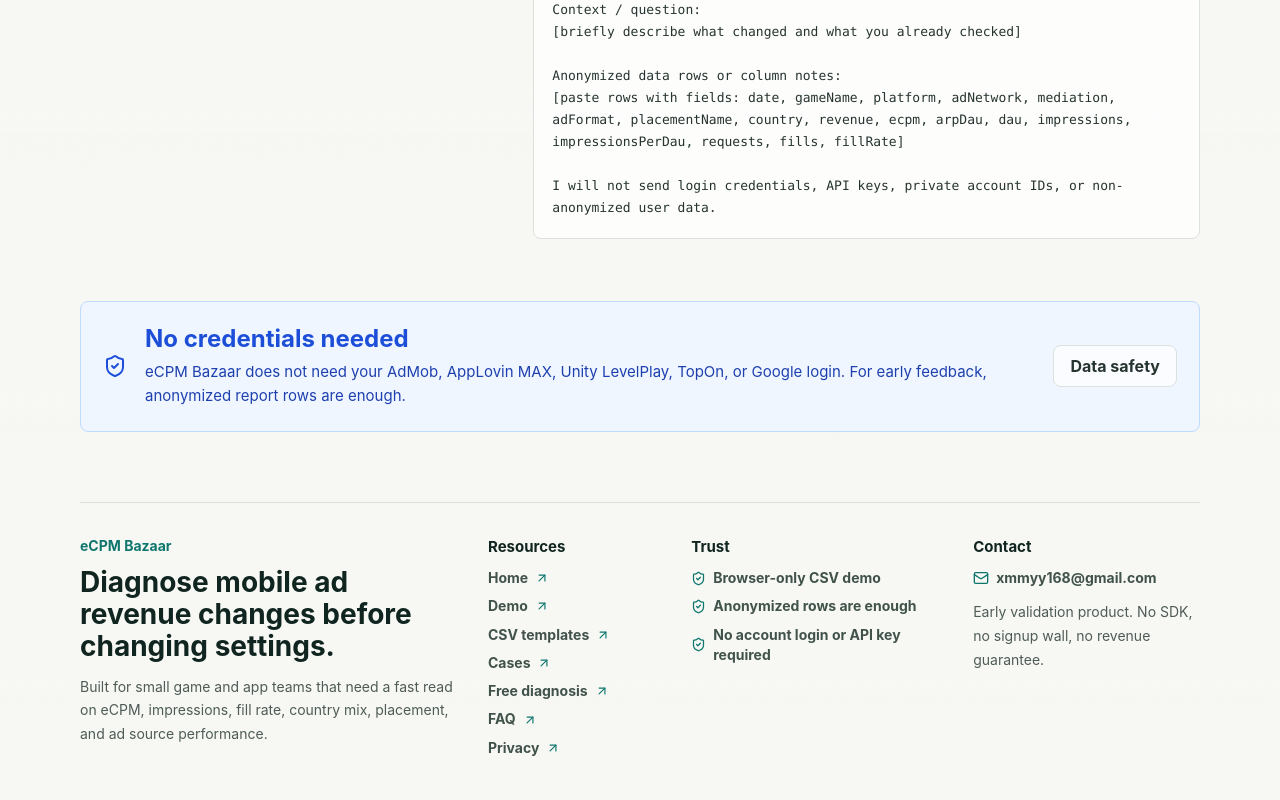
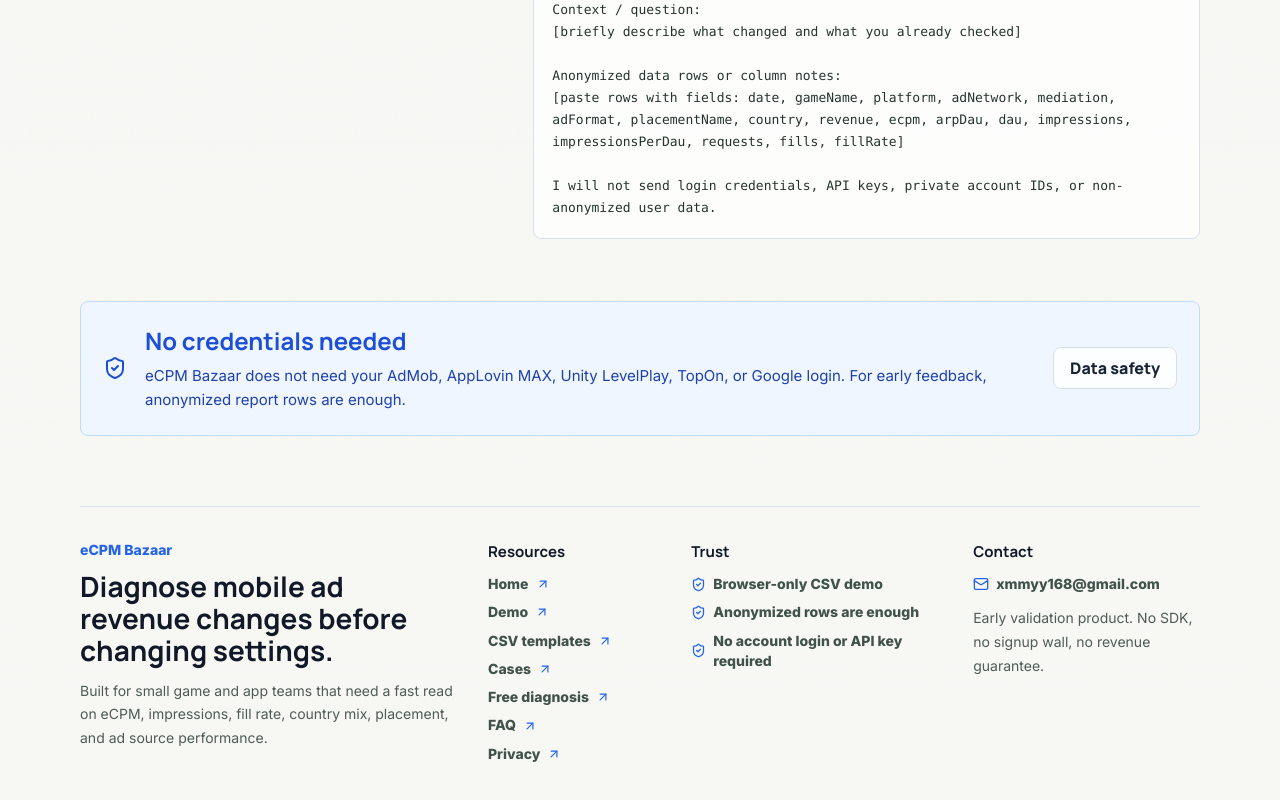
Before and after one commit to X6689/ecpm-bazaar-site, a Next.js app: page /free-diagnosis in a window 1280 px wide. Shown: the part 2794-3594 px from the top of the page. Built offline with nearby package versions, Linux system fonts and the light colour scheme.

Commit message:
Refresh homepage color and typography

```diff
--- a/app/globals.css
+++ b/app/globals.css
@@ -1,15 +1,18 @@
+@import url("https://fonts.googleapis.com/css2?family=Inter:wght@400;500;600;700;800;900&family=Manrope:wght@700;800&display=swap");
+
 :root {
-  --bg: #f7f8f4;
-  --ink: #172026;
-  --muted: #65727d;
-  --soft: #e7ece8;
-  --line: #dbe2dd;
+  --bg: #f7f9ff;
+  --ink: #101828;
+  --muted: #667085;
+  --soft: #eef4ff;
+  --line: #d8e0ee;
   --paper: #ffffff;
-  --deep: #10251f;
-  --teal: #0f766e;
-  --green: #22c55e;
-  --amber: #d97706;
+  --deep: #111827;
+  --teal: #2563eb;
+  --green: #10b981;
+  --amber: #f59e0b;
   --blue: #2563eb;
+  --cyan: #06b6d4;
 }
 
 * {
@@ -25,7 +28,7 @@
   background: var(--bg);
   color: var(--ink);
   font-family:
-    Inter, ui-sans-serif, system-ui, -apple-system, BlinkMacSystemFont, "Segoe UI", sans-serif;
+    "Inter", "Manrope", ui-sans-serif, system-ui, -apple-system, BlinkMacSystemFont, "Segoe UI", sans-serif;
 }
 
 a {
@@ -50,10 +53,22 @@
   margin: 0;
 }
 
+h1,
+h2,
+h3,
+.primary-action,
+.secondary-action,
+.nav-links,
+.identity strong {
+  font-family:
+    "Manrope", "Inter", ui-sans-serif, system-ui, -apple-system, BlinkMacSystemFont, "Segoe UI", sans-serif;
+}
+
 .site-page {
   min-height: 100vh;
   overflow: hidden;
-  background: #fbfcf8;
+  background:
+    linear-gradient(180deg, #fbfcff 0%, #f6f9ff 46%, #ffffff 100%);
 }
 
 .nav-shell {
@@ -78,8 +93,8 @@
   height: 42px;
   place-items: center;
   border-radius: 8px;
-  background: var(--deep);
-  color: #b9f6dc;
+  background: #0f172a;
+  color: #a5f3fc;
   font-weight: 800;
 }
 
@@ -110,7 +125,7 @@
   padding: 0 13px;
   border: 1px solid var(--line);
   border-radius: 8px;
-  background: rgb(255 255 255 / 76%);
+  background: rgb(255 255 255 / 84%);
 }
 
 .language-switch {
@@ -137,7 +152,7 @@
 
 .language-switch button.active {
   background: var(--deep);
-  color: #effff7;
+  color: #eff6ff;
 }
 
 .hero {
@@ -167,7 +182,7 @@
 
 .hero h1 {
   max-width: 620px;
-  font-size: clamp(44px, 5vw, 64px);
+  font-size: 68px;
   line-height: 1.04;
   letter-spacing: 0;
 }
@@ -207,7 +222,7 @@
   border: 1px solid var(--line);
   border-radius: 999px;
   background: #ffffff;
-  color: #30443d;
+  color: #243348;
   font-size: 13px;
   font-weight: 750;
   line-height: 1.25;
@@ -215,7 +230,7 @@
 
 .hero-trust-list svg {
   flex: 0 0 auto;
-  color: var(--teal);
+  color: var(--cyan);
 }
 
 .driver-chip-row span {
@@ -299,14 +314,15 @@
 }
 
 .primary-action {
-  background: var(--deep);
-  color: #effff7;
+  background: #2563eb;
+  color: #ffffff;
+  box-shadow: 0 14px 30px rgb(37 99 235 / 18%);
 }
 
 .secondary-action {
   border: 1px solid var(--line);
-  background: rgb(255 255 255 / 74%);
-  color: #26342f;
+  background: rgb(255 255 255 / 86%);
+  color: #182336;
 }
 
 .diagnosis-preview {
@@ -315,7 +331,7 @@
   padding: 22px;
   background: #ffffff;
   color: var(--deep);
-  box-shadow: 0 22px 70px rgb(16 37 31 / 9%);
+  box-shadow: 0 24px 80px rgb(30 64 175 / 12%);
 }
 
 .hero-side {
@@ -354,10 +370,10 @@
   gap: 7px;
   min-height: 32px;
   padding: 0 11px;
-  border: 1px solid #bbf7d0;
+  border: 1px solid #bfdbfe;
   border-radius: 999px;
-  background: #f0fdf4;
-  color: #166534;
+  background: #eff6ff;
+  color: #1d4ed8;
   font-size: 13px;
 }
 
@@ -372,7 +388,7 @@
   padding: 15px;
   border: 1px solid var(--line);
   border-radius: 8px;
-  background: #fbfdfb;
+  background: #fbfdff;
 }
 
 .signal-card span,
@@ -405,8 +421,8 @@
   margin: 14px 0;
   padding: 16px;
   border-radius: 8px;
-  border: 1px solid #bbf7d0;
-  background: #f0fdf4;
+  border: 1px solid #bae6fd;
+  background: #f0f9ff;
   color: #10251f;
 }
 
@@ -416,8 +432,8 @@
   height: 42px;
   place-items: center;
   border-radius: 8px;
-  background: #fff3cf;
-  color: #b45309;
+  background: #fff7ed;
+  color: #ea580c;
 }
 
 .diagnosis-box h3 {
@@ -452,7 +468,7 @@
   display: block;
   height: 7px;
   border-radius: 999px;
-  background: linear-gradient(90deg, var(--teal), #22c55e);
+  background: linear-gradient(90deg, #2563eb, #06b6d4, #10b981);
 }
 
 .home-card-section {
```
